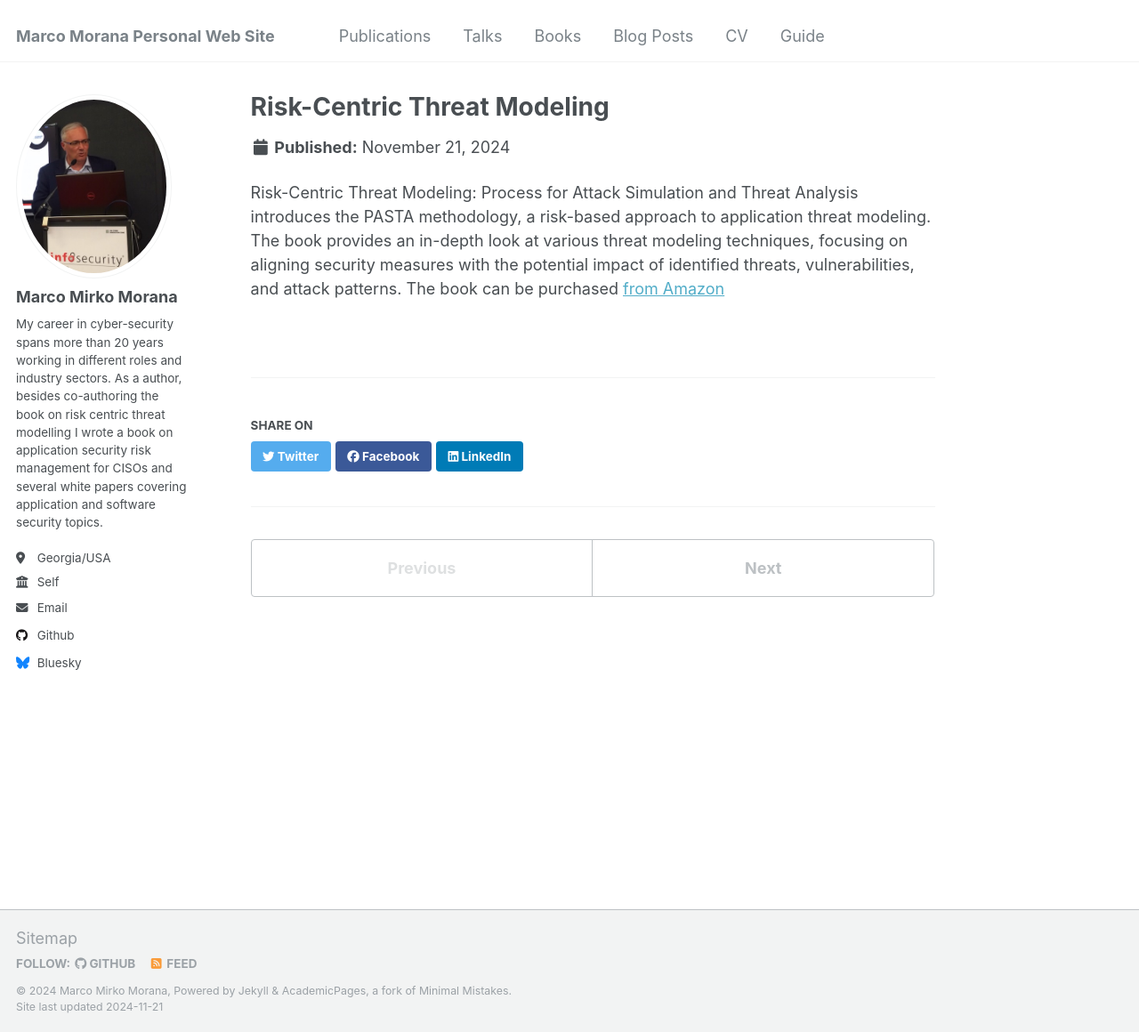
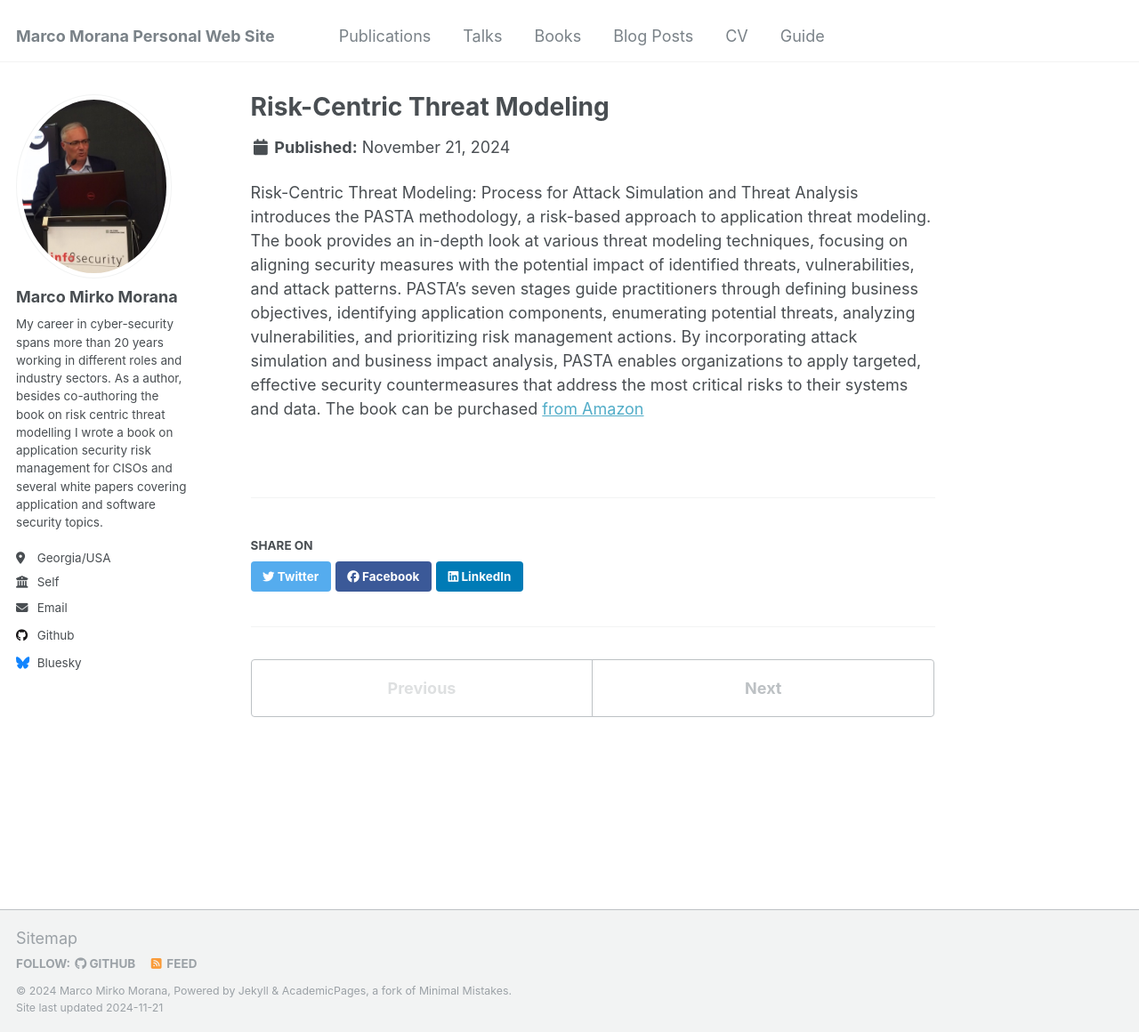
Before and after one commit to mmorana1/marcom, a Jekyll site: the page built from _portfolio/portfolio-1.md, in a window 1280 px wide and 1160 px high. Shown: the whole window at 89% size. Built offline with Jekyll 4.4.1, drawn with Linux system fonts in a browser that asks for light colours.

Commit message:
Update portfolio-1.md

```diff
--- a/_portfolio/portfolio-1.md
+++ b/_portfolio/portfolio-1.md
@@ -1,7 +1,7 @@
 ---
 title: "Risk-Centric Threat Modeling"
-excerpt: "Risk-Centric Threat Modeling: Process for Attack Simulation and Threat Analysis"
+excerpt: "The Process for Attack Simulation and Threat Analysis (PASTA) is a risk-centric threat modeling methodology designed to align security efforts with business objectives and the potential impact of threats. Unlike traditional methods, PASTA emphasizes simulating realistic attack scenarios and assessing risks in a structured, iterative process."
 collection: portfolio
 ---
 
-Risk-Centric Threat Modeling: Process for Attack Simulation and Threat Analysis introduces the PASTA methodology, a risk-based approach to application threat modeling. The book provides an in-depth look at various threat modeling techniques, focusing on aligning security measures with the potential impact of identified threats, vulnerabilities, and attack patterns. The book can be purchased [from Amazon](https://www.amazon.com/Risk-Centric-Threat-Modeling-Simulation/dp/0470500964)
+Risk-Centric Threat Modeling: Process for Attack Simulation and Threat Analysis introduces the PASTA methodology, a risk-based approach to application threat modeling. The book provides an in-depth look at various threat modeling techniques, focusing on aligning security measures with the potential impact of identified threats, vulnerabilities, and attack patterns. PASTA's seven stages guide practitioners through defining business objectives, identifying application components, enumerating potential threats, analyzing vulnerabilities, and prioritizing risk management actions. By incorporating attack simulation and business impact analysis, PASTA enables organizations to apply targeted, effective security countermeasures that address the most critical risks to their systems and data. The book can be purchased [from Amazon](https://www.amazon.com/Risk-Centric-Threat-Modeling-Simulation/dp/0470500964)
```
